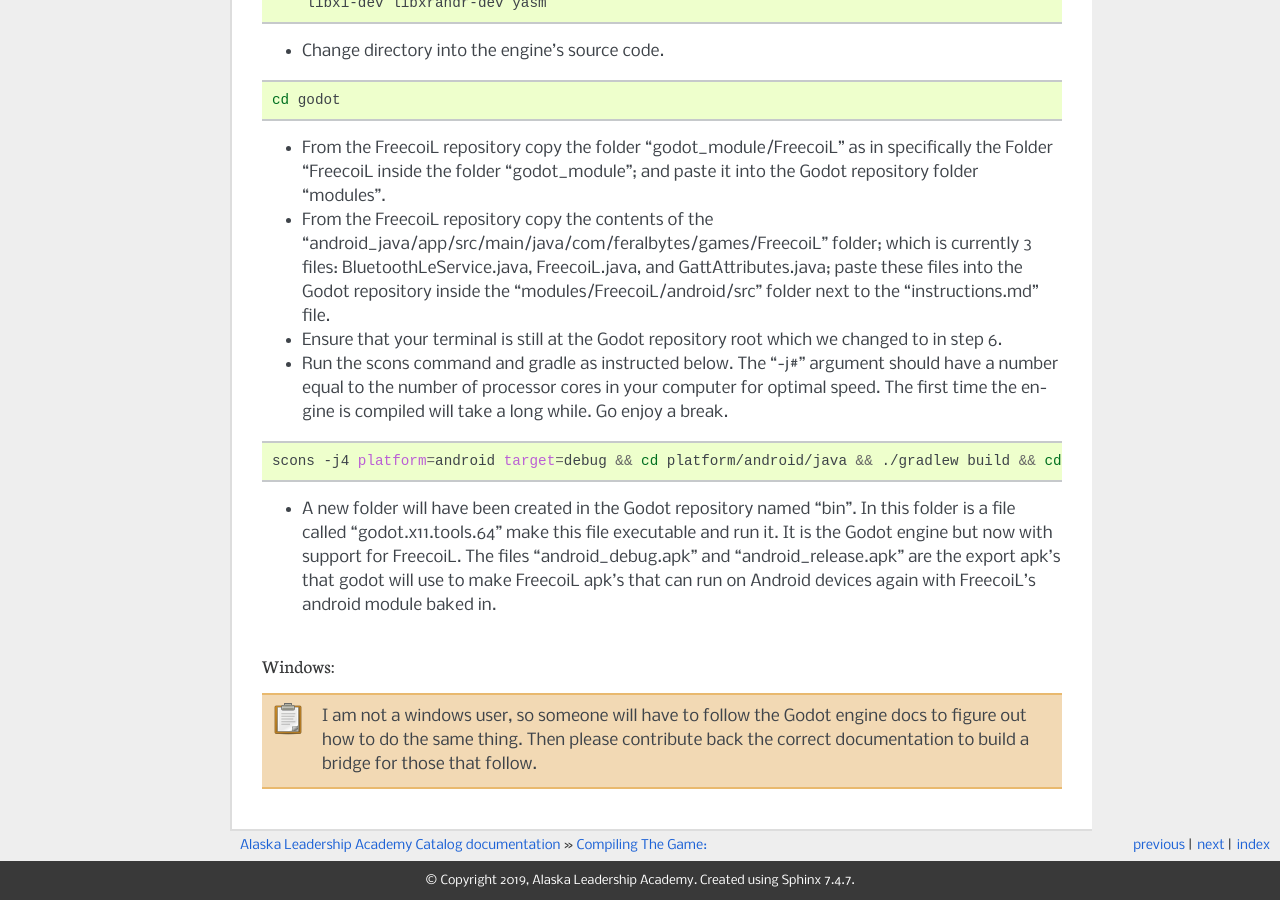
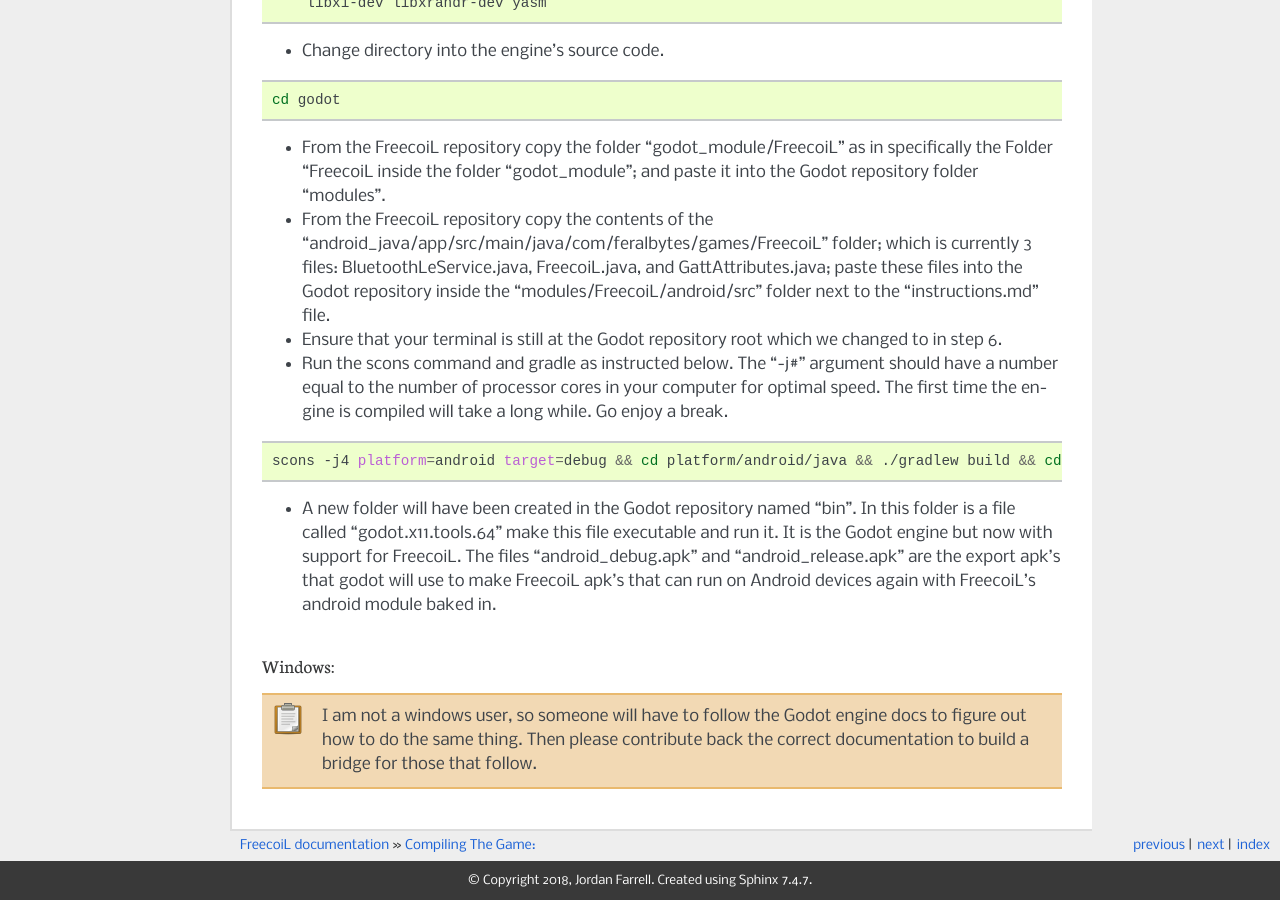
Before and after one commit to FeralBytes/FreecoiL, a Sphinx documentation site: the page built from docs/source/contributing/Compiling.md, in a window 1280 px wide and 900 px high, scrolled down 1027 px. Built offline with Sphinx 7.4.7, drawn with Linux system fonts in a browser that asks for light colours; pages that are not in the unit, such as notebooks, are missing from menus; some of the changed text lies outside the part shown.

Commit message:
Revert Accidental change to FreeCoil docs.

```diff
--- a/docs/source/conf.py
+++ b/docs/source/conf.py
@@ -2,10 +2,10 @@
 
 # Add hack to convert files outside of source without a symlink. Because this is python after all.
 from shutil import copyfile
-#copyfile('../../README.md', 'README.md')
-#copyfile('../../CHANGELOG.md', 'CHANGELOG.md')
-#copyfile('../../LICENSE.md', 'LICENSE.md')
-#copyfile('../../CONTRIBUTING.md', 'CONTRIBUTING.md')
+copyfile('../../README.md', 'README.md')
+copyfile('../../CHANGELOG.md', 'CHANGELOG.md')
+copyfile('../../LICENSE.md', 'LICENSE.md')
+copyfile('../../CONTRIBUTING.md', 'CONTRIBUTING.md')
 
 #
 # Configuration file for the Sphinx documentation builder.
@@ -30,9 +30,9 @@
 
 # -- Project information -----------------------------------------------------
 
-project = 'Alaska Leadership Academy Catalog'
-copyright = '2019, Alaska Leadership Academy'
-author = 'Alaska Leadership Academy Catalog Developers'
+project = 'FreecoiL'
+copyright = '2018, Jordan Farrell'
+author = 'FreecoiL Developers'
 
 import re
 release_ver_regex = re.compile(r'(?:(?:\d+|[a-z])[.-]){2,}(?:\d+|((a(lpha)?|b(eta)?|c|r(c|ev)?|pre(view)|dev?)\d*)?)')
@@ -123,7 +123,7 @@
 # -- Options for HTMLHelp output ---------------------------------------------
 
 # Output file base name for HTML help builder.
-htmlhelp_basename = 'Alaska Leadership Academy Catalogdoc'
+htmlhelp_basename = 'FreecoiLdoc'
 
 
 # -- Options for LaTeX output ------------------------------------------------
@@ -150,8 +150,8 @@
 # (source start file, target name, title,
 #  author, documentclass [howto, manual, or own class]).
 latex_documents = [
-    (master_doc, 'Alaska Leadership Academy Catalog.tex', 'Alaska Leadership Academy Catalog Documentation',
-     'Alaska Leadership Academy Catalog Developers', 'manual'),
+    (master_doc, 'FreecoiL.tex', 'FreecoiL Documentation',
+     'FreecoiL Developers', 'manual'),
 ]
 
 
@@ -160,7 +160,7 @@
 # One entry per manual page. List of tuples
 # (source start file, name, description, authors, manual section).
 man_pages = [
-    (master_doc, 'akleadershipacademycatalog', 'Alaska Leadership Academy Catalog Documentation',
+    (master_doc, 'freecoil', 'FreecoiL Documentation',
      [author], 1)
 ]
 
@@ -171,8 +171,8 @@
 # (source start file, target name, title, author,
 #  dir menu entry, description, category)
 texinfo_documents = [
-    (master_doc, 'Alaska Leadership Academy Catalog', 'Alaska Leadership Academy Catalog Documentation',
-     author, 'Alaska Leadership Academy Catalog Developers', 'To develop future leaders of the Alaska National Guard.'),
+    (master_doc, 'FreecoiL', 'FreecoiL Documentation',
+     author, 'FreecoiL Developers', 'Laser Tag where the focus is to add more features to the game environment, offer more flexibility and customization to players, and increase replay-ability.'),
 ]
 
 
@@ -204,7 +204,7 @@
 # Add recommonmark.AutoStructify
 def setup(app):
     app.add_config_value('recommonmark_config', {
-            'url_resolver': lambda url: 'https://gitlab.com/AKLeadershipAcademy/catalog/tree/master/source/' +
+            'url_resolver': lambda url: 'https://gitlab.com/FeralBytes/FreecoiL/tree/develop/docs/source/' +
             url,
             'auto_toc_tree_section': 'Contents',
             'enable_eval_rst': True,
```
